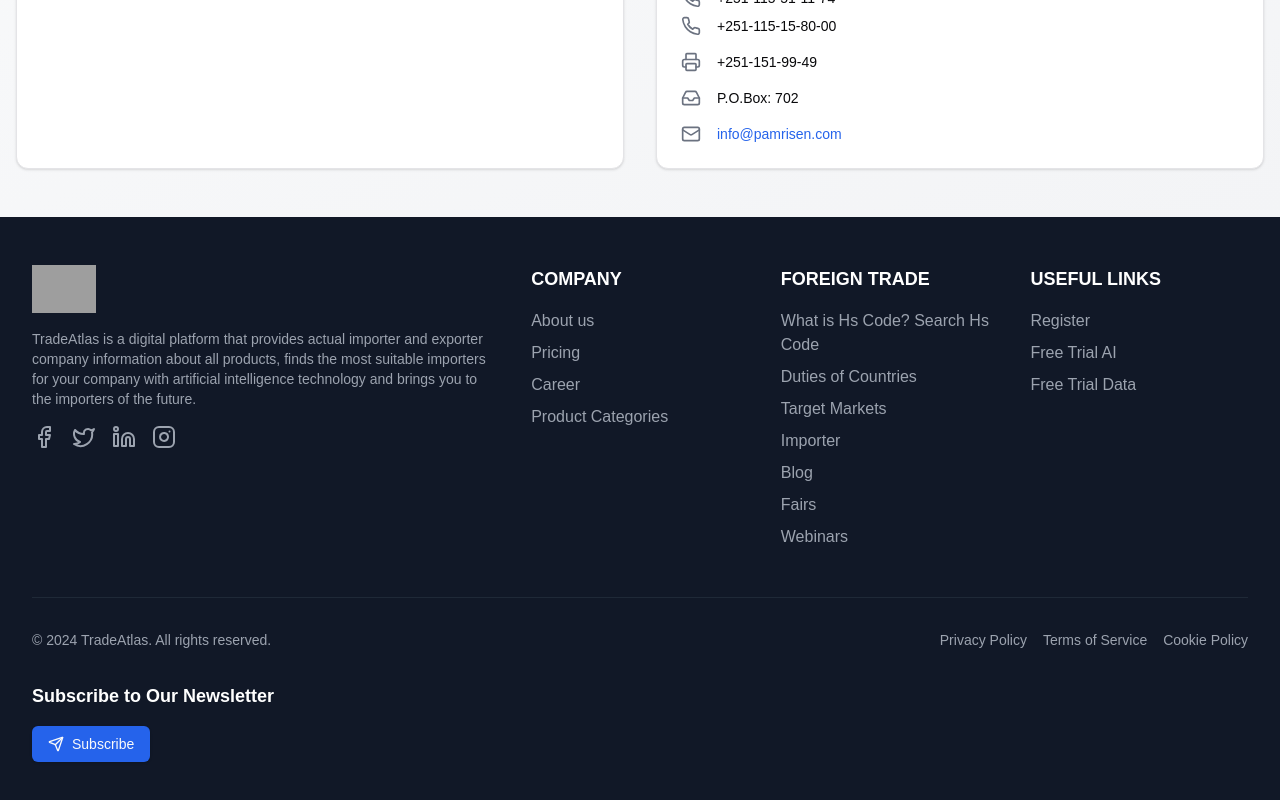
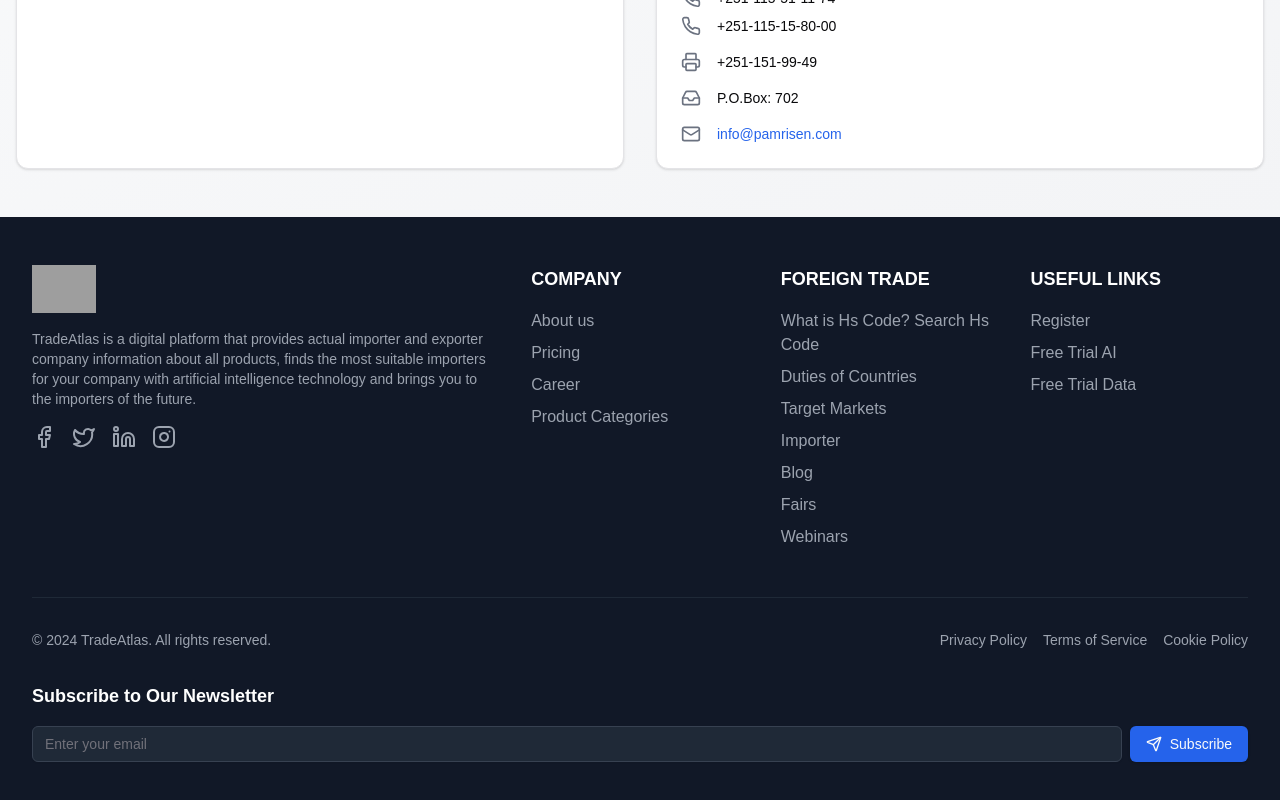
Before and after one commit to abenooo/import-export-ethiopia, a Next.js app: page / in a window 1280 px wide. Shown: the part 4697-5497 px from the top of the page. Built offline with nearby package versions, Linux system fonts and the light colour scheme; grey boxes are pictures that could not be loaded.

Commit message:
add input field

```diff
--- a/src/app/componet/Footer.tsx
+++ b/src/app/componet/Footer.tsx
@@ -1,6 +1,7 @@
 import { Facebook, Twitter, Linkedin, Instagram, Send } from "lucide-react"
 // import { Input } from "@/components/ui/input"
 import { Button } from "@/components/ui/button"
+import { Input } from "@/components/ui/input"
 
 export default function Footer() {
   return (
@@ -145,11 +146,11 @@
         <div className="mt-8">
           <h3 className="text-lg font-semibold mb-4">Subscribe to Our Newsletter</h3>
           <form className="flex space-x-2">
-            {/* <Input
+            <Input
               type="email"
               placeholder="Enter your email"
               className="bg-gray-800 text-white border-gray-700 focus:border-blue-500"
-            /> */}
+            />
             <Button type="submit" className="bg-blue-600 hover:bg-blue-700">
               <Send className="h-4 w-4 mr-2" />
               Subscribe
--- /dev/null
+++ b/src/components/ui/input.tsx
@@ -0,0 +1,25 @@
+import * as React from "react"
+
+import { cn } from "@/lib/utils"
+
+export interface InputProps
+  extends React.InputHTMLAttributes<HTMLInputElement> {}
+
+const Input = React.forwardRef<HTMLInputElement, InputProps>(
+  ({ className, type, ...props }, ref) => {
+    return (
+      <input
+        type={type}
+        className={cn(
+          "flex h-9 w-full rounded-md border border-input bg-transparent px-3 py-1 text-sm shadow-sm transition-colors file:border-0 file:bg-transparent file:text-sm file:font-medium file:text-foreground placeholder:text-muted-foreground focus-visible:outline-none focus-visible:ring-1 focus-visible:ring-ring disabled:cursor-not-allowed disabled:opacity-50",
+          className
+        )}
+        ref={ref}
+        {...props}
+      />
+    )
+  }
+)
+Input.displayName = "Input"
+
+export { Input }
```
